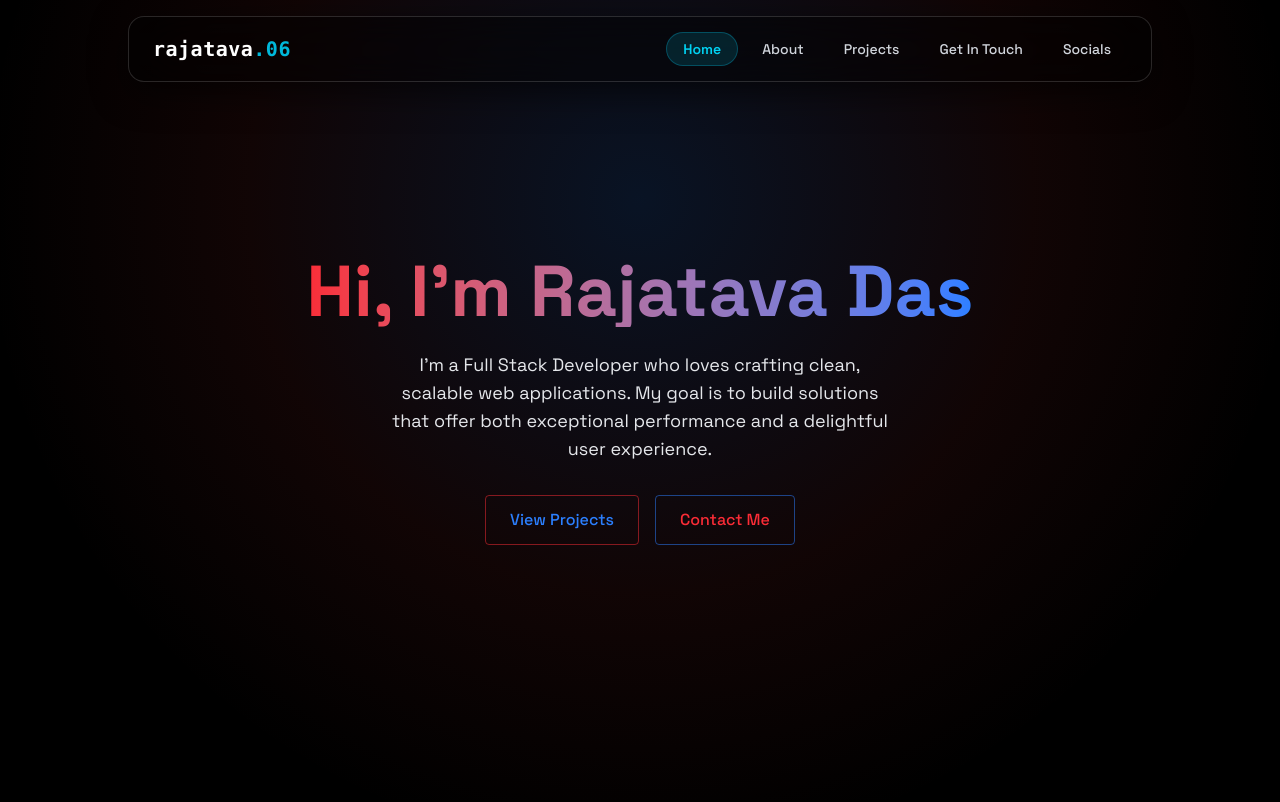
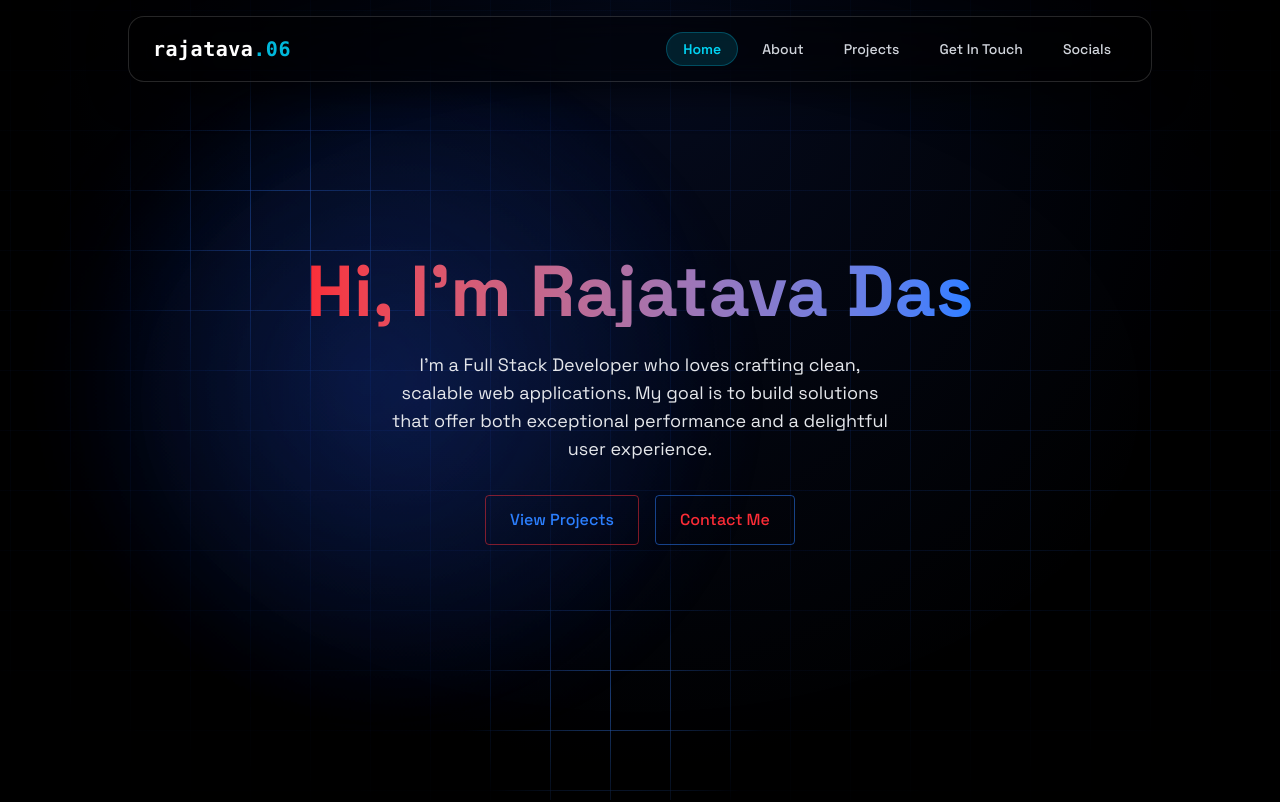
Before and after one commit to rajatava06/MyPortfolio, a React (Vite) app: page / in a window 1280 px wide. Shown: the top 802 px of the page. Built offline with nearby package versions, Linux system fonts and the light colour scheme.

Commit message:
Grid Changes

```diff
--- a/src/App.jsx
+++ b/src/App.jsx
@@ -11,6 +11,7 @@ import { Projects } from "./components/sections/Projects";
 import { Social } from "./components/sections/Social";
 import { Contact } from "./components/sections/Contact";
 import { Footer } from "./components/Footer";
+import { GridBackground } from "./components/GridBackground";
 
 function App() {
   const [isLoaded, setIsLoaded] = useState(false);
@@ -49,14 +50,13 @@ function App() {
 
   return (
     <>
-      {!isLoaded && <LoadingScreen onComplete={() => setIsLoaded(true)} />}{" "}
+      {!isLoaded && <LoadingScreen onComplete={() => setIsLoaded(true)} />}
       <div
         className={`min-h-screen transition-opacity duration-700 ${
           isLoaded ? "opacity-100" : "opacity-0"
         } bg-black text-gray-100 relative`}
       >
-        {/* Background Faded Boxed Grid Effect + Soft Ambient Radial Glow */}
-        <div className="fixed inset-0 pointer-events-none z-0 bg-grid-boxes bg-radial-glow" />
+        <GridBackground />
 
         <div className="relative z-10">
           <Navbar
--- /dev/null
+++ b/src/components/GridBackground.jsx
@@ -0,0 +1,15 @@
+// Fixed, GPU-friendly background: static grid layers + glow patches that only
+// animate opacity/transform, so scrolling never triggers a repaint.
+export const GridBackground = () => {
+  return (
+    <div className="grid-bg" aria-hidden="true">
+      <div className="grid-bg__base" />
+      <div className="grid-bg__glow grid-bg__glow--a" />
+      <div className="grid-bg__glow grid-bg__glow--b" />
+      <div className="grid-bg__glow grid-bg__glow--c" />
+      <div className="grid-bg__orb grid-bg__orb--a" />
+      <div className="grid-bg__orb grid-bg__orb--b" />
+      <div className="grid-bg__vignette" />
+    </div>
+  );
+};
--- a/src/components/LoadingScreen.jsx
+++ b/src/components/LoadingScreen.jsx
@@ -1,35 +1,82 @@
-import { useEffect, useState } from "react";
+import { useEffect, useRef, useState } from "react";
+
+const FULL_TEXT = "<rajatava.06>";
+const TYPE_SPEED = 110;
+const HOLD_AFTER_TYPE = 1300;
+const EXIT_DURATION = 600;
 
 export const LoadingScreen = ({ onComplete }) => {
-  const [text, setText] = useState("");
-  const fullText = "<rajatava.06>";
+  const [count, setCount] = useState(0);
+  const [exiting, setExiting] = useState(false);
+  const onCompleteRef = useRef(onComplete);
+  onCompleteRef.current = onComplete;
 
   useEffect(() => {
+    const timers = [];
     let index = 0;
+
     const interval = setInterval(() => {
-      setText(fullText.substring(0, index));
       index++;
+      setCount(index);
 
-      if (index > fullText.length) {
+      if (index >= FULL_TEXT.length) {
         clearInterval(interval);
+        timers.push(
+          setTimeout(() => setExiting(true), HOLD_AFTER_TYPE),
+          setTimeout(() => onCompleteRef.current(), HOLD_AFTER_TYPE + EXIT_DURATION)
+        );
+      }
+    }, TYPE_SPEED);
 
-        setTimeout(() => {
-          onComplete();
-        }, 350);
-      }
-    }, 45);
+    return () => {
+      clearInterval(interval);
+      timers.forEach(clearTimeout);
+    };
+  }, []);
 
-    return () => clearInterval(interval);
-  }, [onComplete]);
+  const progress = Math.round((count / FULL_TEXT.length) * 100);
 
   return (
-    <div className="fixed inset-0 z-50 bg-black text-gray-100 flex flex-col items-center justify-center">
-      <div className="mb-4 text-4xl font-mono font-bold">
-        {text} <span className="animate-blink ml-1"> | </span>
-      </div>
+    <div
+      className={`loader fixed inset-0 z-50 bg-black text-gray-100 flex flex-col items-center justify-center overflow-hidden ${
+        exiting ? "loader--exit" : ""
+      }`}
+    >
+      <div className="loader__grid" aria-hidden="true" />
+      <div className="loader__glow" aria-hidden="true" />
 
-      <div className="w-[280px] h-[2px] bg-gray-800 rounded relative overflow-hidden">
-        <div className="w-[40%] h-full bg-blue-500 shadow-[0_0_15px_#3b82f6] animate-loading-bar"></div>
+      <div className="loader__content relative flex flex-col items-center">
+        <div className="loader__rings" aria-hidden="true">
+          <span className="loader__ring loader__ring--1" />
+          <span className="loader__ring loader__ring--2" />
+          <span className="loader__ring loader__ring--3" />
+        </div>
+
+        <div className="relative mb-6 text-3xl sm:text-4xl font-mono font-bold whitespace-pre">
+          {FULL_TEXT.split("").map((ch, i) => (
+            <span
+              key={i}
+              className={`loader__char ${i < count ? "loader__char--in" : ""}`}
+            >
+              {ch}
+            </span>
+          ))}
+          <span className="animate-blink ml-1 text-blue-400">|</span>
+        </div>
+
+        <div className="w-[260px] sm:w-[300px]">
+          <div className="h-[2px] bg-gray-800 rounded relative overflow-hidden">
+            <div
+              className="loader__bar h-full bg-blue-500"
+              style={{ transform: `scaleX(${progress / 100})` }}
+            />
+            <div className="loader__shine" />
+          </div>
+          <div className="mt-3 flex justify-between font-mono text-[11px] tracking-widest text-blue-300/60">
+            <span>LOADING</span>
+            <span>{progress}%</span>
+          </div>
+        </div>
       </div>
     </div>
   );
--- a/src/index.css
+++ b/src/index.css
@@ -9,21 +9,250 @@ body {
   color: #3e65b3;
 }
 
-/* Background Small Boxed Grid Effect */
-.bg-grid-boxes {
-  background-size: 28px 28px;
-  background-image:
-    linear-gradient(to right, rgba(255, 255, 255, 0.04) 1px, transparent 1px),
-    linear-gradient(to bottom, rgba(255, 255, 255, 0.04) 1px, transparent 1px);
+/* ---------- Glowing grid background ---------- */
+:root {
+  --grid-size: 60px;
+  --grid-line: rgba(37, 99, 235, 0.09);
+  --grid-line-bright: rgba(59, 130, 246, 0.55);
 }
 
-.bg-radial-glow {
-  background: radial-gradient(circle at 50% 25%, rgba(59, 130, 246, 0.15) 0%, rgba(239, 68, 68, 0.07) 45%, transparent 75%);
+.grid-bg {
+  position: fixed;
+  inset: 0;
+  z-index: 0;
+  pointer-events: none;
+  overflow: hidden;
+  background: radial-gradient(ellipse at 50% 0%, #050b1f 0%, #000 70%);
+  contain: strict;
 }
 
+.grid-bg > div {
+  position: absolute;
+  inset: 0;
+}
 
+.grid-bg__base,
+.grid-bg__glow {
+  background-size: var(--grid-size) var(--grid-size);
+  background-position: center center;
+}
 
+.grid-bg__base {
+  background-image:
+    linear-gradient(to right, var(--grid-line) 1px, transparent 1px),
+    linear-gradient(to bottom, var(--grid-line) 1px, transparent 1px);
+  -webkit-mask-image: radial-gradient(ellipse 80% 70% at 50% 40%, #000 30%, transparent 100%);
+  mask-image: radial-gradient(ellipse 80% 70% at 50% 40%, #000 30%, transparent 100%);
+}
 
+/* Brighter copies of the grid, each revealed through a soft static mask and
+   pulsed with opacity only (compositor-only, no repaint). */
+.grid-bg__glow {
+  background-image:
+    linear-gradient(to right, var(--grid-line-bright) 1px, transparent 1px),
+    linear-gradient(to bottom, var(--grid-line-bright) 1px, transparent 1px);
+  opacity: 0;
+  will-change: opacity;
+  animation: grid-pulse 9s ease-in-out infinite;
+}
+
+.grid-bg__glow--a {
+  -webkit-mask-image: radial-gradient(circle 260px at 22% 28%, #000, transparent 70%);
+  mask-image: radial-gradient(circle 260px at 22% 28%, #000, transparent 70%);
+}
+
+.grid-bg__glow--b {
+  -webkit-mask-image: radial-gradient(circle 320px at 78% 62%, #000, transparent 70%);
+  mask-image: radial-gradient(circle 320px at 78% 62%, #000, transparent 70%);
+  animation-delay: -3s;
+}
+
+.grid-bg__glow--c {
+  -webkit-mask-image: radial-gradient(circle 220px at 48% 88%, #000, transparent 70%);
+  mask-image: radial-gradient(circle 220px at 48% 88%, #000, transparent 70%);
+  animation-delay: -6s;
+}
+
+/* Soft ambient light drifting behind the grid */
+.grid-bg__orb {
+  inset: auto;
+  width: 60vmax;
+  height: 60vmax;
+  border-radius: 50%;
+  will-change: transform;
+}
+
+.grid-bg__orb--a {
+  top: -20vmax;
+  left: -15vmax;
+  background: radial-gradient(circle, rgba(30, 64, 175, 0.22) 0%, transparent 65%);
+  animation: orb-drift-a 26s ease-in-out infinite alternate;
+}
+
+.grid-bg__orb--b {
+  bottom: -25vmax;
+  right: -20vmax;
+  background: radial-gradient(circle, rgba(29, 78, 216, 0.16) 0%, transparent 65%);
+  animation: orb-drift-b 32s ease-in-out infinite alternate;
+}
+
+.grid-bg__vignette {
+  background: radial-gradient(ellipse at center, transparent 55%, rgba(0, 0, 0, 0.75) 100%);
+}
+
+@keyframes grid-pulse {
+  0%, 100% { opacity: 0.15; }
+  50% { opacity: 0.9; }
+}
+
+@keyframes orb-drift-a {
+  from { transform: translate3d(0, 0, 0); }
+  to { transform: translate3d(18vw, 14vh, 0); }
+}
+
+@keyframes orb-drift-b {
+  from { transform: translate3d(0, 0, 0); }
+  to { transform: translate3d(-16vw, -12vh, 0); }
+}
+
+/* ---------- Loading screen ---------- */
+.loader {
+  transition: opacity 0.6s ease, transform 0.6s ease;
+}
+
+.loader--exit {
+  opacity: 0;
+  transform: scale(1.04);
+}
+
+.loader__grid,
+.loader__glow {
+  position: absolute;
+  inset: 0;
+  pointer-events: none;
+}
+
+.loader__grid {
+  background-size: 60px 60px;
+  background-position: center center;
+  background-image:
+    linear-gradient(to right, rgba(59, 130, 246, 0.14) 1px, transparent 1px),
+    linear-gradient(to bottom, rgba(59, 130, 246, 0.14) 1px, transparent 1px);
+  -webkit-mask-image: radial-gradient(circle 340px at center, #000, transparent 75%);
+  mask-image: radial-gradient(circle 340px at center, #000, transparent 75%);
+  animation: loader-grid-in 1.2s ease-out both;
+}
+
+.loader__glow {
+  background: radial-gradient(circle 300px at center, rgba(37, 99, 235, 0.22), transparent 70%);
+  animation: loader-breathe 2.4s ease-in-out infinite;
+}
+
+.loader__content {
+  animation: loader-content-in 0.7s cubic-bezier(0.2, 0.8, 0.2, 1) both;
+}
+
+.loader__rings {
+  position: absolute;
+  top: 50%;
+  left: 50%;
+  width: 0;
+  height: 0;
+}
+
+.loader__ring {
+  position: absolute;
+  top: 0;
+  left: 0;
+  border-radius: 50%;
+  border: 1px solid transparent;
+  will-change: transform;
+}
+
+.loader__ring--1 {
+  width: 220px;
+  height: 220px;
+  margin: -110px 0 0 -110px;
+  border-top-color: rgba(59, 130, 246, 0.7);
+  border-right-color: rgba(59, 130, 246, 0.15);
+  animation: loader-spin 1.6s linear infinite;
+}
+
+.loader__ring--2 {
+  width: 290px;
+  height: 290px;
+  margin: -145px 0 0 -145px;
+  border-bottom-color: rgba(96, 165, 250, 0.45);
+  border-left-color: rgba(96, 165, 250, 0.1);
+  animation: loader-spin 2.6s linear infinite reverse;
+}
+
+.loader__ring--3 {
+  width: 360px;
+  height: 360px;
+  margin: -180px 0 0 -180px;
+  border-color: rgba(37, 99, 235, 0.08);
+  border-top-color: rgba(37, 99, 235, 0.35);
+  animation: loader-spin 4s linear infinite;
+}
+
+.loader__char {
+  display: inline-block;
+  opacity: 0;
+  transform: translateY(10px);
+  filter: blur(4px);
+  transition: opacity 0.3s ease, transform 0.3s cubic-bezier(0.2, 0.8, 0.2, 1), filter 0.3s ease;
+}
+
+.loader__char--in {
+  opacity: 1;
+  transform: none;
+  filter: none;
+  text-shadow: 0 0 18px rgba(59, 130, 246, 0.55);
+}
+
+.loader__bar {
+  transform-origin: left center;
+  box-shadow: 0 0 12px #3b82f6;
+  transition: transform 0.15s linear;
+}
+
+.loader__shine {
+  position: absolute;
+  inset: 0;
+  width: 30%;
+  background: linear-gradient(90deg, transparent, rgba(191, 219, 254, 0.9), transparent);
+  animation: loading 1s ease-in-out infinite;
+}
+
+@keyframes loader-spin {
+  to { transform: rotate(360deg); }
+}
+
+@keyframes loader-breathe {
+  0%, 100% { opacity: 0.6; transform: scale(1); }
+  50% { opacity: 1; transform: scale(1.08); }
+}
+
+@keyframes loader-grid-in {
+  from { opacity: 0; transform: scale(1.15); }
+  to { opacity: 1; transform: scale(1); }
+}
+
+@keyframes loader-content-in {
+  from { opacity: 0; transform: translateY(12px) scale(0.96); }
+  to { opacity: 1; transform: none; }
+}
+
+@media (prefers-reduced-motion: reduce) {
+  .grid-bg *,
+  .loader,
+  .loader * {
+    animation: none !important;
+    transition: none !important;
+  }
+  .grid-bg__glow { opacity: 0.4; }
+}
 
 @layer utilities {
   @keyframes blink {
@@ -49,9 +278,6 @@ body {
     }
   }
 
-  .animate-loading-bar {
-    animation: loading 0.8s ease infinite;
-  }
 }
 
 .reveal {
```
